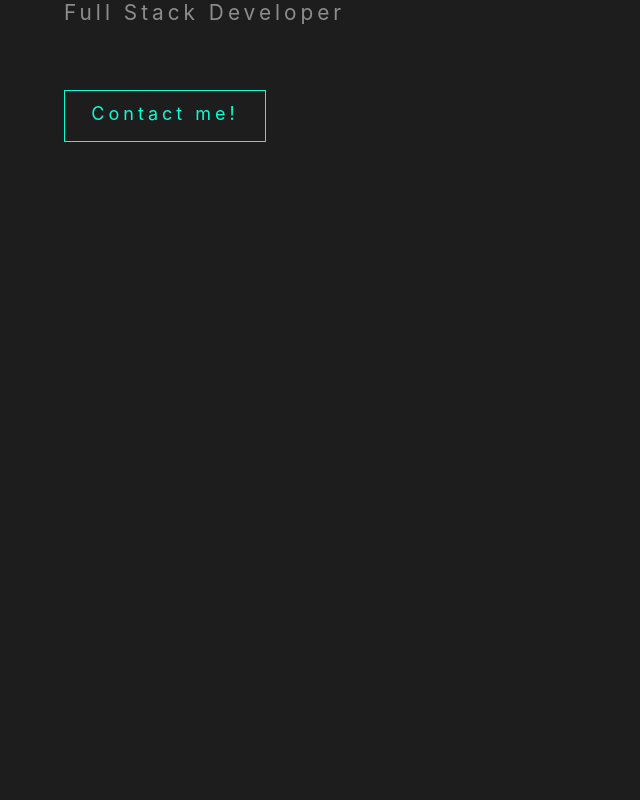
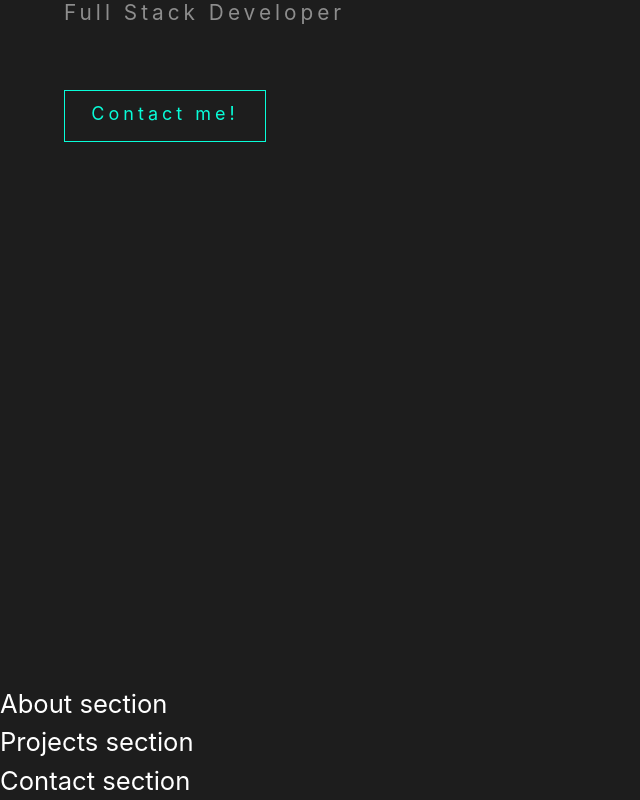
Before and after one commit to sambit-sunny/dev-portfolio, a React (Create React App) app: page / in a window 1280 px wide. Shown: the part 435-1235 px from the top of the page, without its empty margins (0-640 px from the left). Before the commit the page ends 1120 px from the top, so only its background shows below. Built offline with nearby package versions, Linux system fonts and the light colour scheme.

Commit message:
Add all sections to app

```diff
--- a/src/App.js
+++ b/src/App.js
@@ -1,5 +1,8 @@
 import { createGlobalStyle } from "styled-components";
+import About from "./pages/About";
+import Contact from "./pages/Contact";
 import Home from "./pages/Home";
+import Projects from "./pages/Projects";
 
 const GlobalStyle = createGlobalStyle`
     body {
@@ -25,6 +28,9 @@ function App() {
         <>
             <GlobalStyle />
             <Home />
+            <About />
+            <Projects />
+            <Contact />
         </>
     );
 }
```
